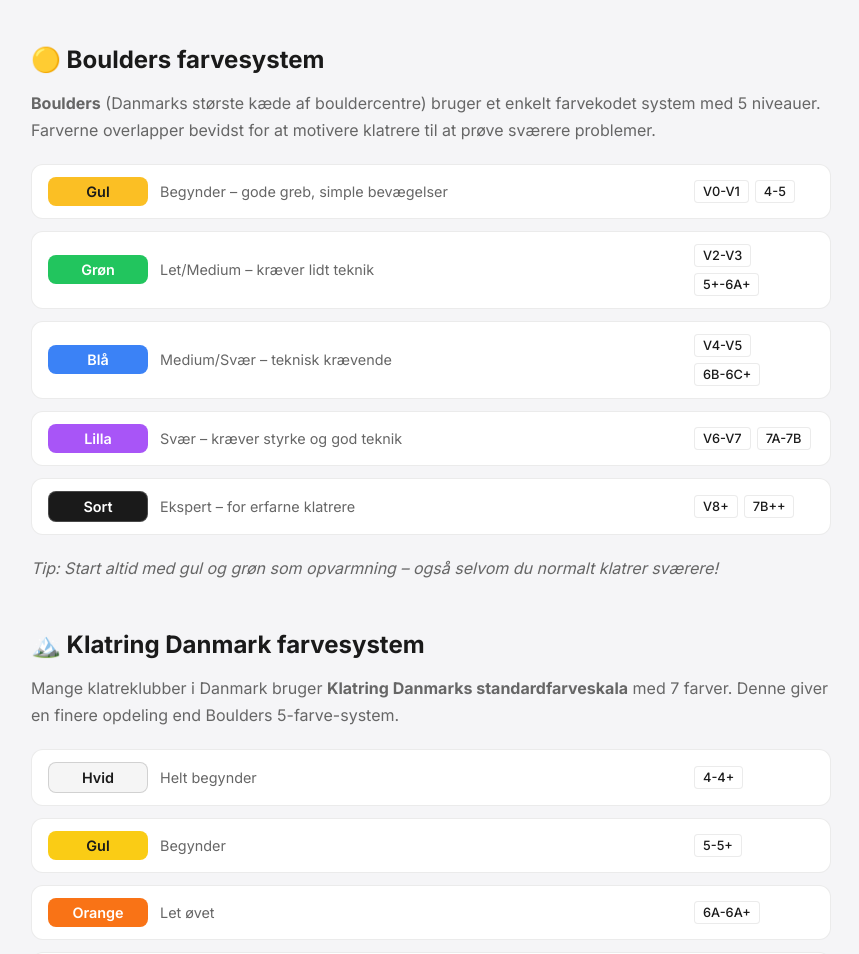
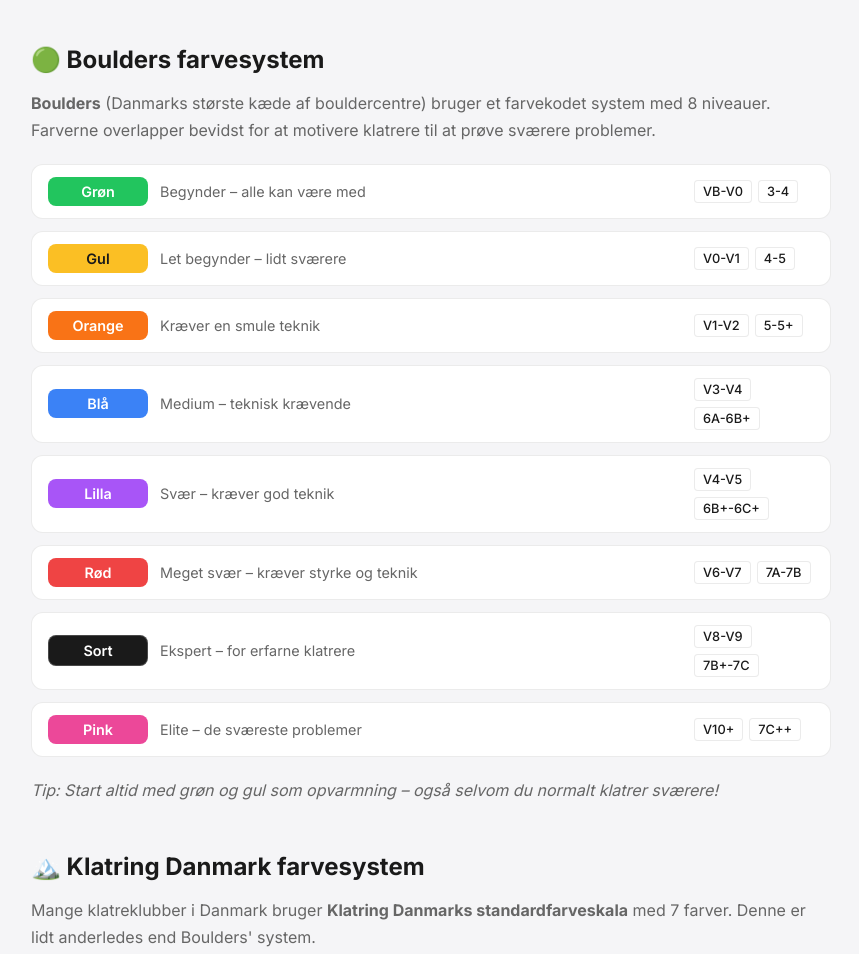
Before and after one commit to mahope/bouldering-lingo, a website: page gradering.html in a window 1280 px wide. Shown: the part 742-1696 px from the top of the page, without its empty margins (209-1068 px from the left). Drawn offline with Linux system fonts and the light colour scheme.

Commit message:
Opdater Boulders farvesystem med alle 8 farver (grøn, gul, orange, blå, lilla, rød, sort, pink)

```diff
--- a/gradering.html
+++ b/gradering.html
@@ -61,11 +61,14 @@
         }
 
         /* Boulders farver */
+        .grade-boulders-green { background: #22c55e; color: #fff; }
         .grade-yellow { background: #fbbf24; color: #1a1a1a; }
-        .grade-green { background: #22c55e; color: #fff; }
+        .grade-orange { background: #f97316; color: #fff; }
         .grade-blue { background: #3b82f6; color: #fff; }
         .grade-purple { background: #a855f7; color: #fff; }
+        .grade-red { background: #ef4444; color: #fff; }
         .grade-black { background: #1a1a1a; color: #fff; border: 1px solid rgba(255,255,255,0.2); }
+        .grade-pink { background: #ec4899; color: #fff; }
 
         /* Klatring Danmark farver */
         .grade-white { background: #f5f5f5; color: #1a1a1a; border: 1px solid rgba(0,0,0,0.15); }
@@ -327,37 +330,53 @@
                 </section>
 
                 <section class="content-block">
-                    <h2>🟡 Boulders farvesystem</h2>
-                    <p><strong>Boulders</strong> (Danmarks største kæde af bouldercentre) bruger et enkelt farvekodet system med 5 niveauer. Farverne overlapper bevidst for at motivere klatrere til at prøve sværere problemer.</p>
+                    <h2>🟢 Boulders farvesystem</h2>
+                    <p><strong>Boulders</strong> (Danmarks største kæde af bouldercentre) bruger et farvekodet system med 8 niveauer. Farverne overlapper bevidst for at motivere klatrere til at prøve sværere problemer.</p>
 
                     <div class="color-scale">
                         <div class="color-row">
+                            <span class="grade-badge grade-boulders-green">Grøn</span>
+                            <span class="color-desc">Begynder – alle kan være med</span>
+                            <div class="grade-mapping">
+                                <span>VB-V0</span>
+                                <span>3-4</span>
+                            </div>
+                        </div>
+                        <div class="color-row">
                             <span class="grade-badge grade-yellow">Gul</span>
-                            <span class="color-desc">Begynder – gode greb, simple bevægelser</span>
+                            <span class="color-desc">Let begynder – lidt sværere</span>
                             <div class="grade-mapping">
                                 <span>V0-V1</span>
                                 <span>4-5</span>
                             </div>
                         </div>
                         <div class="color-row">
-                            <span class="grade-badge grade-green">Grøn</span>
-                            <span class="color-desc">Let/Medium – kræver lidt teknik</span>
+                            <span class="grade-badge grade-orange">Orange</span>
+                            <span class="color-desc">Kræver en smule teknik</span>
                             <div class="grade-mapping">
-                                <span>V2-V3</span>
-                                <span>5+-6A+</span>
+                                <span>V1-V2</span>
+                                <span>5-5+</span>
                             </div>
                         </div>
                         <div class="color-row">
                             <span class="grade-badge grade-blue">Blå</span>
-                            <span class="color-desc">Medium/Svær – teknisk krævende</span>
+                            <span class="color-desc">Medium – teknisk krævende</span>
                             <div class="grade-mapping">
-                                <span>V4-V5</span>
-                                <span>6B-6C+</span>
+                                <span>V3-V4</span>
+                                <span>6A-6B+</span>
                             </div>
                         </div>
                         <div class="color-row">
                             <span class="grade-badge grade-purple">Lilla</span>
-                            <span class="color-desc">Svær – kræver styrke og god teknik</span>
+                            <span class="color-desc">Svær – kræver god teknik</span>
+                            <div class="grade-mapping">
+                                <span>V4-V5</span>
+                                <span>6B+-6C+</span>
+                            </div>
+                        </div>
+                        <div class="color-row">
+                            <span class="grade-badge grade-red">Rød</span>
+                            <span class="color-desc">Meget svær – kræver styrke og teknik</span>
                             <div class="grade-mapping">
                                 <span>V6-V7</span>
                                 <span>7A-7B</span>
@@ -367,18 +386,26 @@
                             <span class="grade-badge grade-black">Sort</span>
                             <span class="color-desc">Ekspert – for erfarne klatrere</span>
                             <div class="grade-mapping">
-                                <span>V8+</span>
-                                <span>7B++</span>
+                                <span>V8-V9</span>
+                                <span>7B+-7C</span>
+                            </div>
+                        </div>
+                        <div class="color-row">
+                            <span class="grade-badge grade-pink">Pink</span>
+                            <span class="color-desc">Elite – de sværeste problemer</span>
+                            <div class="grade-mapping">
+                                <span>V10+</span>
+                                <span>7C++</span>
                             </div>
                         </div>
                     </div>
 
-                    <p><em>Tip: Start altid med gul og grøn som opvarmning – også selvom du normalt klatrer sværere!</em></p>
+                    <p><em>Tip: Start altid med grøn og gul som opvarmning – også selvom du normalt klatrer sværere!</em></p>
                 </section>
 
                 <section class="content-block">
                     <h2>🏔️ Klatring Danmark farvesystem</h2>
-                    <p>Mange klatreklubber i Danmark bruger <strong>Klatring Danmarks standardfarveskala</strong> med 7 farver. Denne giver en finere opdeling end Boulders 5-farve-system.</p>
+                    <p>Mange klatreklubber i Danmark bruger <strong>Klatring Danmarks standardfarveskala</strong> med 7 farver. Denne er lidt anderledes end Boulders' system.</p>
 
                     <div class="color-scale">
                         <div class="color-row">
@@ -451,7 +478,7 @@
                                 <tr>
                                     <td>VB</td>
                                     <td>3-4</td>
-                                    <td><span class="grade-badge grade-yellow" style="padding:3px 8px;font-size:0.75rem">Gul</span></td>
+                                    <td><span class="grade-badge grade-boulders-green" style="padding:3px 8px;font-size:0.75rem">Grøn</span></td>
                                     <td><span class="grade-badge grade-white" style="padding:3px 8px;font-size:0.75rem">Hvid</span></td>
                                 </tr>
                                 <tr>
@@ -469,37 +496,37 @@
                                 <tr>
                                     <td>V2</td>
                                     <td>5+</td>
-                                    <td><span class="grade-badge grade-green" style="padding:3px 8px;font-size:0.75rem">Grøn</span></td>
+                                    <td><span class="grade-badge grade-orange" style="padding:3px 8px;font-size:0.75rem">Orange</span></td>
                                     <td><span class="grade-badge grade-kd-yellow" style="padding:3px 8px;font-size:0.75rem">Gul</span></td>
                                 </tr>
                                 <tr>
                                     <td>V3</td>
                                     <td>6A-6A+</td>
-                                    <td><span class="grade-badge grade-green" style="padding:3px 8px;font-size:0.75rem">Grøn</span></td>
+                                    <td><span class="grade-badge grade-blue" style="padding:3px 8px;font-size:0.75rem">Blå</span></td>
                                     <td><span class="grade-badge grade-orange" style="padding:3px 8px;font-size:0.75rem">Orange</span></td>
                                 </tr>
                                 <tr>
                                     <td>V4</td>
                                     <td>6B-6B+</td>
-                                    <td><span class="grade-badge grade-blue" style="padding:3px 8px;font-size:0.75rem">Blå</span></td>
+                                    <td><span class="grade-badge grade-purple" style="padding:3px 8px;font-size:0.75rem">Lilla</span></td>
                                     <td><span class="grade-badge grade-red" style="padding:3px 8px;font-size:0.75rem">Rød</span></td>
                                 </tr>
                                 <tr>
                                     <td>V5</td>
                                     <td>6C-6C+</td>
-                                    <td><span class="grade-badge grade-blue" style="padding:3px 8px;font-size:0.75rem">Blå</span></td>
+                                    <td><span class="grade-badge grade-purple" style="padding:3px 8px;font-size:0.75rem">Lilla</span></td>
                                     <td><span class="grade-badge grade-red" style="padding:3px 8px;font-size:0.75rem">Rød</span></td>
                                 </tr>
                                 <tr>
                                     <td>V6</td>
                                     <td>7A</td>
-                                    <td><span class="grade-badge grade-purple" style="padding:3px 8px;font-size:0.75rem">Lilla</span></td>
+                                    <td><span class="grade-badge grade-red" style="padding:3px 8px;font-size:0.75rem">Rød</span></td>
                                     <td><span class="grade-badge grade-kd-blue" style="padding:3px 8px;font-size:0.75rem">Blå</span></td>
                                 </tr>
                                 <tr>
                                     <td>V7</td>
                                     <td>7A+-7B</td>
-                                    <td><span class="grade-badge grade-purple" style="padding:3px 8px;font-size:0.75rem">Lilla</span></td>
+                                    <td><span class="grade-badge grade-red" style="padding:3px 8px;font-size:0.75rem">Rød</span></td>
                                     <td><span class="grade-badge grade-kd-blue" style="padding:3px 8px;font-size:0.75rem">Blå</span></td>
                                 </tr>
                                 <tr>
@@ -517,13 +544,13 @@
                                 <tr>
                                     <td>V10</td>
                                     <td>7C+-8A</td>
-                                    <td><span class="grade-badge grade-black" style="padding:3px 8px;font-size:0.75rem">Sort</span></td>
+                                    <td><span class="grade-badge grade-pink" style="padding:3px 8px;font-size:0.75rem">Pink</span></td>
                                     <td><span class="grade-badge grade-pink" style="padding:3px 8px;font-size:0.75rem">Pink</span></td>
                                 </tr>
                                 <tr>
                                     <td>V11-V12</td>
                                     <td>8A-8A+</td>
-                                    <td><span class="grade-badge grade-black" style="padding:3px 8px;font-size:0.75rem">Sort</span></td>
+                                    <td><span class="grade-badge grade-pink" style="padding:3px 8px;font-size:0.75rem">Pink</span></td>
                                     <td><span class="grade-badge grade-pink" style="padding:3px 8px;font-size:0.75rem">Pink</span></td>
                                 </tr>
                                 <tr>
@@ -565,10 +592,10 @@
 
                     <div class="scale-box">
                         <h4>📈 Typisk progression</h4>
-                        <p><strong>Første måned:</strong> De fleste begyndere klatrer V0-V2 (gul/grøn) efter få sessioner.<br>
-                        <strong>6 måneder:</strong> Med regelmæssig træning når mange V3-V4 (grøn/blå).<br>
-                        <strong>1-2 år:</strong> Dedikerede klatrere rammer ofte V5-V6 (blå/lilla).<br>
-                        <strong>3+ år:</strong> V7+ (lilla/sort) kræver typisk flere års træning.</p>
+                        <p><strong>Første måned:</strong> De fleste begyndere klatrer V0-V2 (grøn/gul/orange) efter få sessioner.<br>
+                        <strong>6 måneder:</strong> Med regelmæssig træning når mange V3-V4 (blå/lilla).<br>
+                        <strong>1-2 år:</strong> Dedikerede klatrere rammer ofte V5-V6 (lilla/rød).<br>
+                        <strong>3+ år:</strong> V7+ (rød/sort/pink) kræver typisk flere års træning.</p>
                     </div>
                 </section>
 
```
